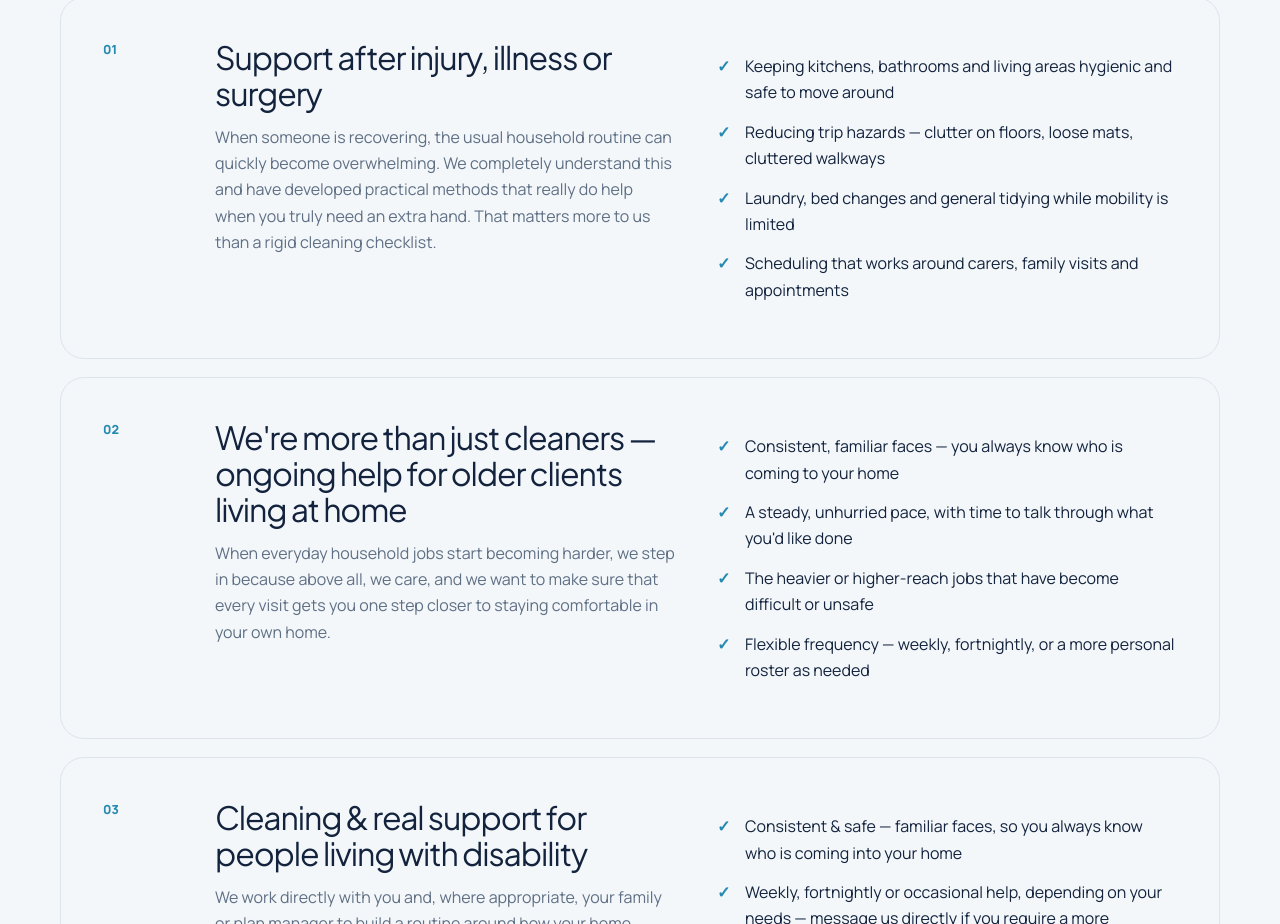
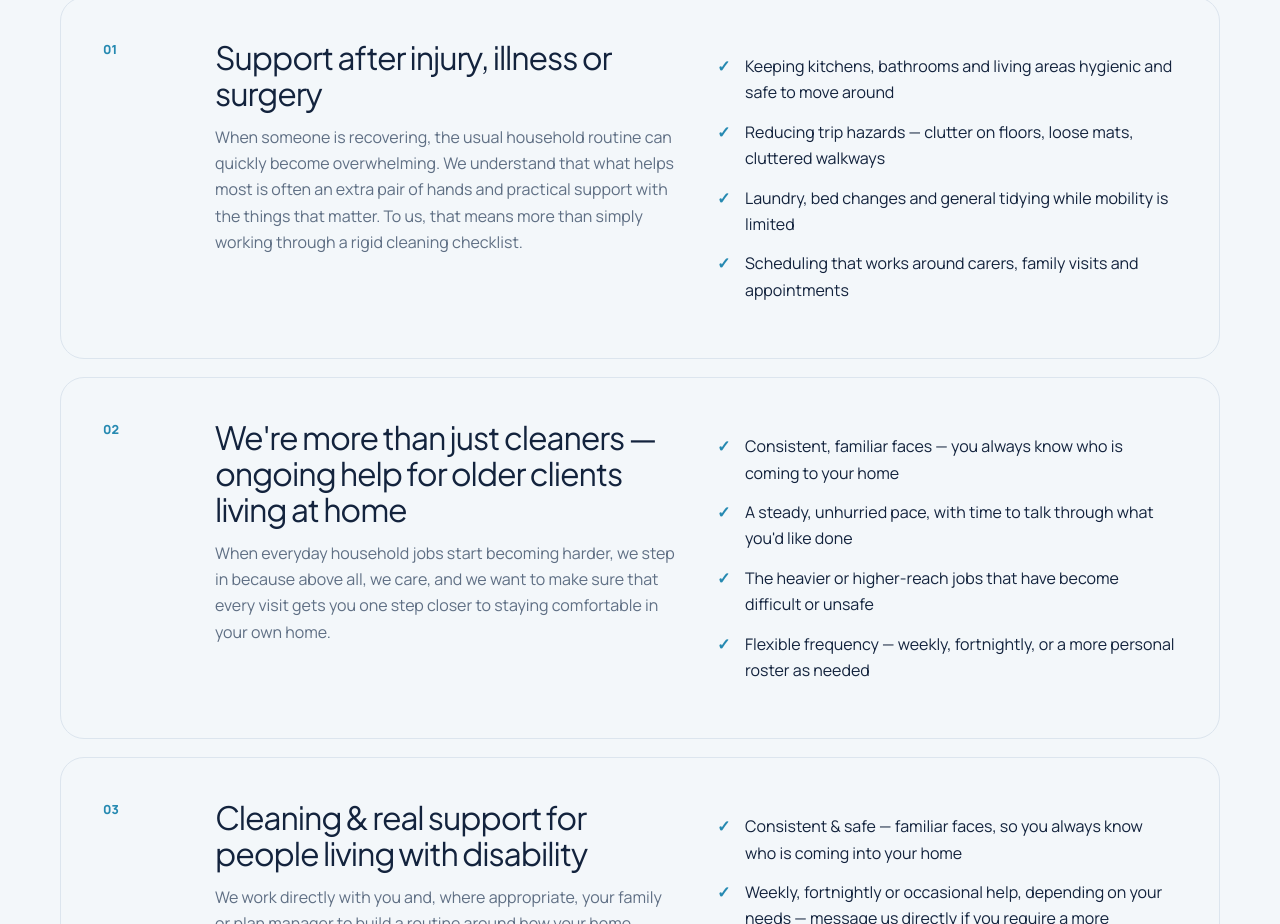
Before and after one commit to Jenovaz/cloudflare-hosting-twentyman-solutions, a Next.js app in the folder Twentymans_Solutions_Website_Source_v1.0/: page /aged-care-support in a window 1280 px wide. Shown: the part 1677-2601 px from the top of the page. Built offline with nearby package versions, Linux system fonts and the light colour scheme.

Commit message:
Update page.tsx
made changes to line 15.

```diff
--- a/Twentymans_Solutions_Website_Source_v1.0/app/aged-care-support/page.tsx
+++ b/Twentymans_Solutions_Website_Source_v1.0/app/aged-care-support/page.tsx
@@ -12,7 +12,7 @@ const supports = [
   {
     title: "Support after injury, illness or surgery",
     intro:
-      "When someone is recovering, the usual household routine can quickly become overwhelming. We completely understand this and have developed practical methods that really do help when you truly need an extra hand. That matters more to us than a rigid cleaning checklist.",
+      "When someone is recovering, the usual household routine can quickly become overwhelming. We understand that what helps most is often an extra pair of hands and practical support with the things that matter. To us, that means more than simply working through a rigid cleaning checklist.",
     items: [
       "Keeping kitchens, bathrooms and living areas hygienic and safe to move around",
       "Reducing trip hazards — clutter on floors, loose mats, cluttered walkways",
```
